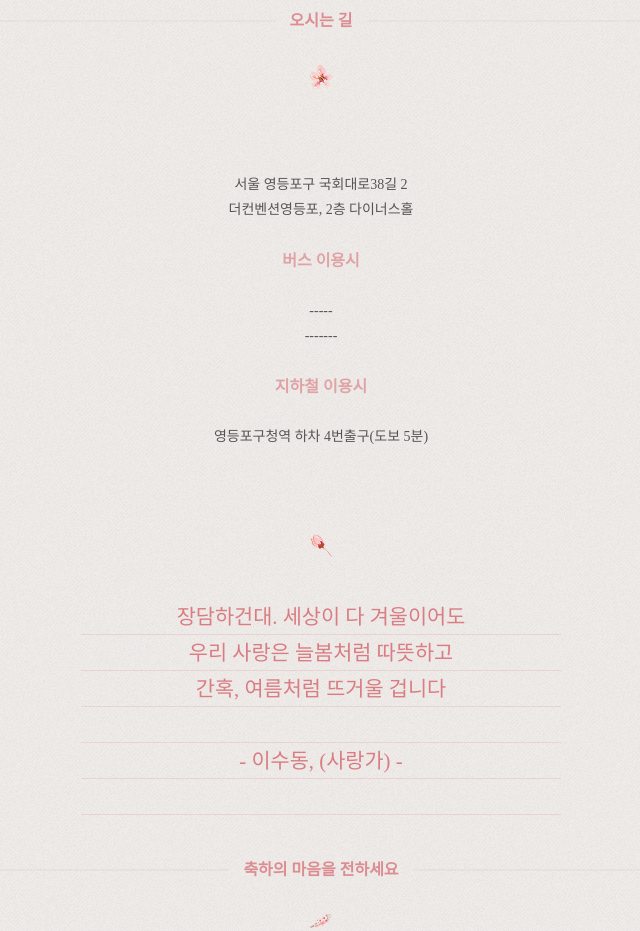
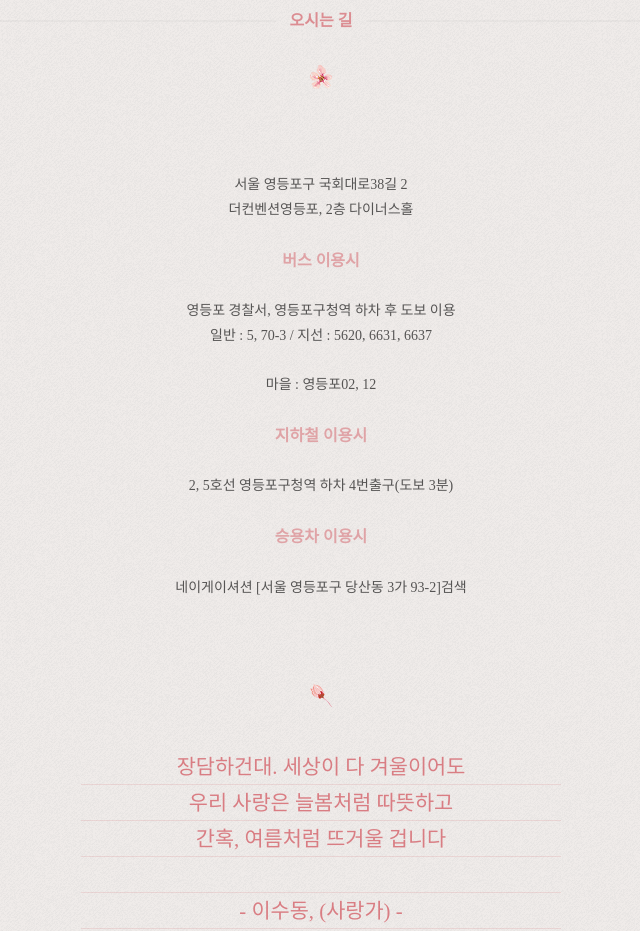
Before and after one commit to 1-theji/wedding-Invitation, a Gatsby site: page / in a window 1280 px wide. Shown: the part 2120-3051 px from the top of the page, without its empty margins (319-959 px from the left). Built offline with nearby package versions, Linux system fonts and the light colour scheme; Gatsby itself is replaced by a stand-in of ours; a web font is replaced by a local one.

Commit message:
오시는길 수정

```diff
--- a/src/components/location.jsx
+++ b/src/components/location.jsx
@@ -111,15 +111,24 @@ const Location = () => {
         <Title>버스 이용시</Title>
         <br />
         <br />
-        -----
+        영등포 경찰서, 영등포구청역 하차 후 도보 이용
         <br />
-        -------
+        일반 : 5, 70-3 / 지선 : 5620, 6631, 6637
+        <br />
+        <br />
+        마을 : 영등포02, 12
         <br />
         <br />
         <Title>지하철 이용시</Title>
         <br />
         <br />
-        영등포구청역 하차 4번출구(도보 5분)
+        2, 5호선 영등포구청역 하차 4번출구(도보 3분)
+        <br />
+        <br />
+        <Title>승용차 이용시</Title>
+        <br />
+        <br />
+        네이게이셔션 [서울 영등포구 당산동 3가 93-2]검색
       </Content>
     </Wrapper>
   );
```
